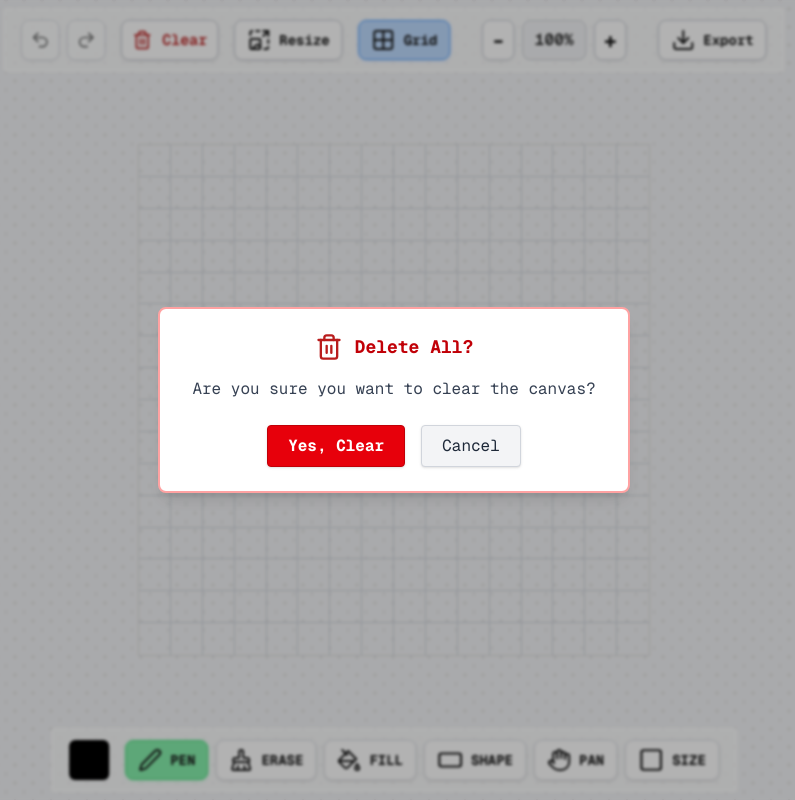
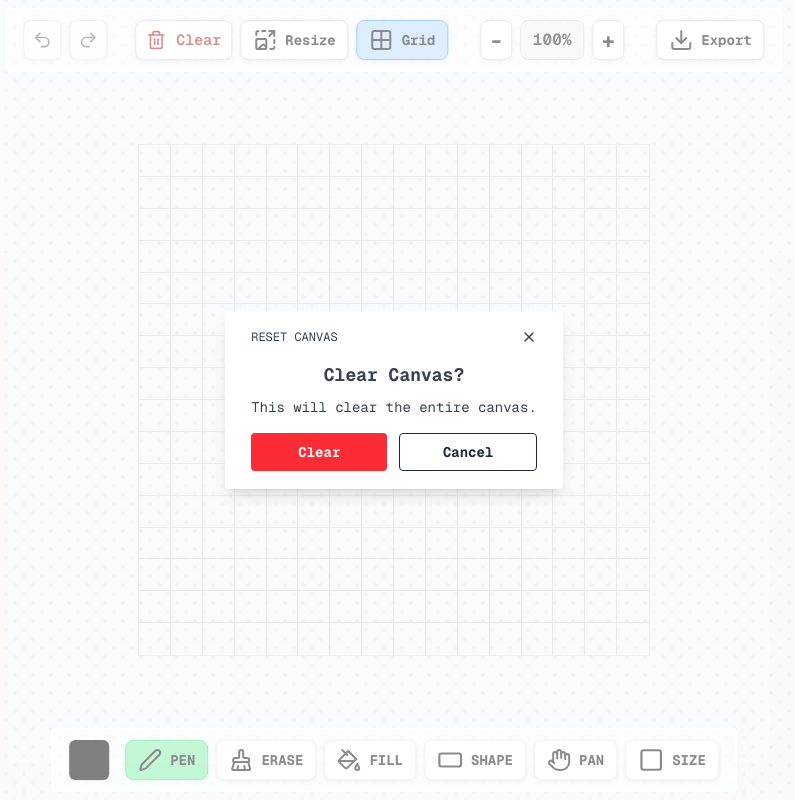
Before and after one commit to nutzu707/paintpixels, a Next.js app: page / in a window 1280 px wide. Both pictures are taken after a click on the button "Clear". Shown: the whole page, without its empty margins (246-1041 px from the left). Built offline with nearby package versions, Linux system fonts and the light colour scheme.

Commit message:
added delete button better UI

```diff
--- a/app/components/paint.tsx
+++ b/app/components/paint.tsx
@@ -19,6 +19,7 @@ import {
   DiamondIcon,
   // Add Trash2Icon for clear canvas
   Trash2Icon,
+  XIcon,
 } from "lucide-react";
 
 const DEFAULT_GRID_WIDTH = 16;
@@ -1333,7 +1334,7 @@ export default function Paint() {
           {/* --- Clear Canvas Button --- */}
           <button
             onClick={() => setShowClearConfirm(true)}
-            className="border rounded ml-2 px-2 py-1 font-mono flex items-center justify-center transition bg-white border-gray-300 hover:bg-red-100 active:bg-red-200"
+            className="border rounded ml-5 px-2 py-1 font-mono flex items-center justify-center transition bg-white border-gray-300 hover:bg-red-100 active:bg-red-200"
             aria-label="Clear canvas"
             style={{
               minWidth: 32,
@@ -1361,7 +1362,7 @@ export default function Paint() {
           </button>
           {/* --- End Clear Canvas Button --- */}
         </div>
-        <div className="flex items-center gap-2">
+        <div className="flex items-center -ml-2">
           <button
             ref={resizeButtonRef}
             onClick={() => {
@@ -1382,7 +1383,7 @@ export default function Paint() {
             </span>
           </button>
         </div>
-        <div className="flex items-center gap-2">
+        <div className="flex items-center -ml-2">
           <button
             onClick={() => setShowGridLines((v) => !v)}
             className={getTopMenuButtonClass({ selected: showGridLines })}
@@ -1459,33 +1460,40 @@ export default function Paint() {
       {showClearConfirm && (
         <div
           id="clear-canvas-confirm-popup"
-          className="fixed inset-0 z-50 flex items-center justify-center bg-black/30"
-          style={{ backdropFilter: "blur(1.5px)" }}
+          className="fixed inset-0 z-50 flex items-center justify-center bg-white/50"
+          style={{ backdropFilter: "" }}
         >
           <div
-            className="bg-white border-2 border-red-300 rounded-lg shadow-lg flex flex-col items-center px-8 py-6"
+            className="bg-white/95 border-2 border-white rounded shadow-lg flex flex-col items-center px-6 py-4"
             style={{ minWidth: 320, maxWidth: "90vw" }}
           >
-            <div className="flex items-center gap-3 mb-4">
-              <Trash2Icon size={28} color="#b91c1c" />
-              <span className="font-bold text-lg text-red-700">Delete All?</span>
+            <div className="flex gap-2 mb-4 w-full">
+              <span className="text-xs text-gray-700">RESET CANVAS</span>
+              <XIcon
+                className="w-4 h-4 text-gray-700 cursor-pointer ml-auto mr-0"
+                onClick={() => setShowClearConfirm(false)}
+              />
             </div>
-            <div className="mb-6 text-gray-700 text-center font-mono text-base">
-              Are you sure you want to clear the canvas? <br />
+            <div className="mb-2 text-gray-700 font-bold text-center font-mono text-lg">
+              Clear Canvas?
             </div>
-            <div className="flex gap-4">
+            <div className="mb-4 text-gray-700 text-center font-mono text-sm">
+              This will clear the entire canvas. <br />
+            </div>
+
+            <div className="flex w-full gap-3">
               <button
                 onClick={handleClearCanvas}
-                className="px-5 py-2 rounded cursor-pointer bg-red-600 text-white font-bold font-mono border border-red-700 shadow hover:bg-red-700 transition"
-                style={{ fontSize: 16 }}
+                className="px-5 py-2 rounded text-sm w-full cursor-pointer bg-red-500 text-white font-mono font-bold hover:bg-red-600 transition"
+
                 autoFocus
               >
-                Yes, Clear
+                Clear
               </button>
               <button
                 onClick={() => setShowClearConfirm(false)}
-                className="px-5 py-2 rounded cursor-pointer bg-gray-100 text-gray-800 font-mono border border-gray-300 shadow hover:bg-gray-200 transition"
-                style={{ fontSize: 16 }}
+                className="px-5 py-2 text-sm rounded w-full cursor-pointer bg-white text-gray-800  font-mono border font-bold hover:bg-gray-100 transition"
+
               >
                 Cancel
               </button>
```
